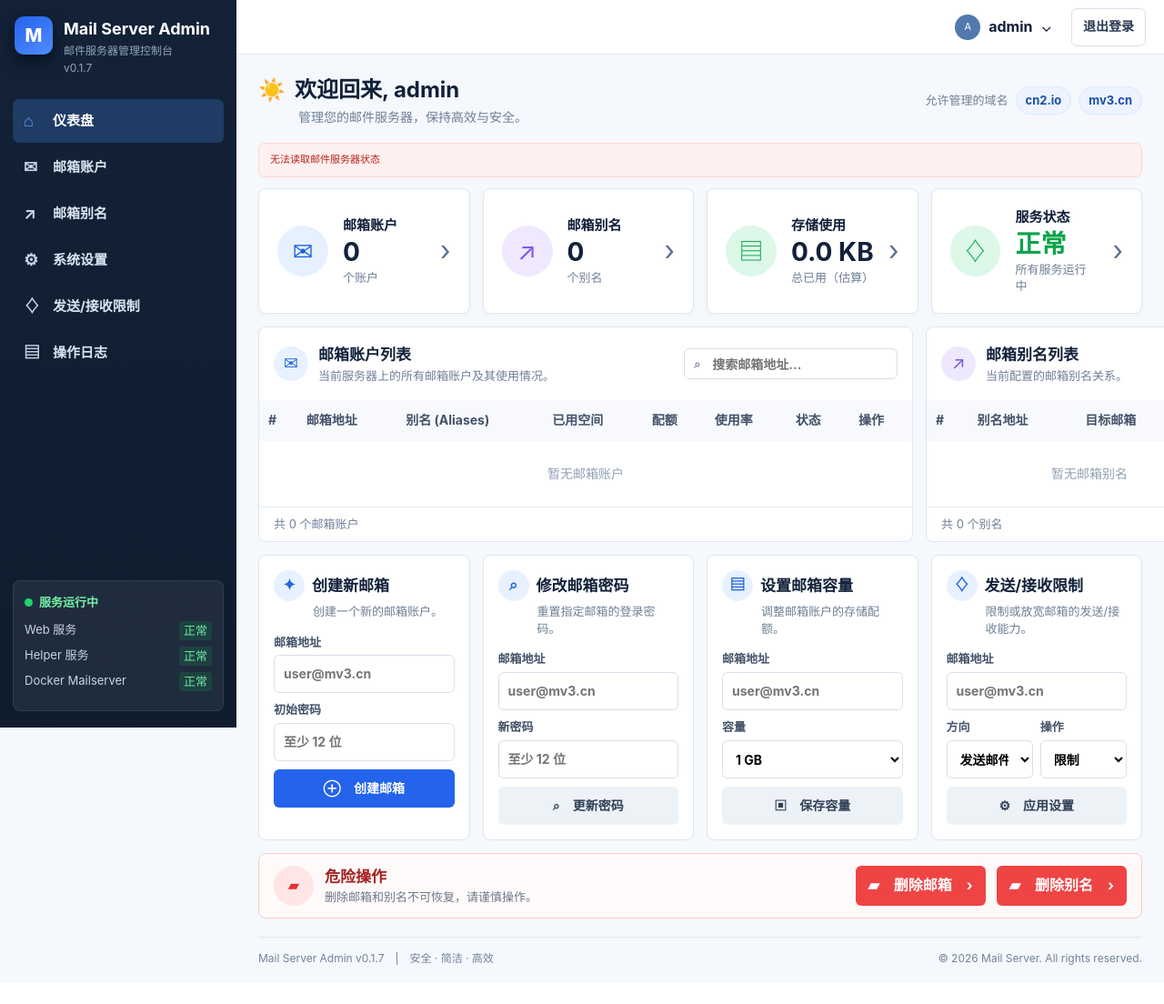
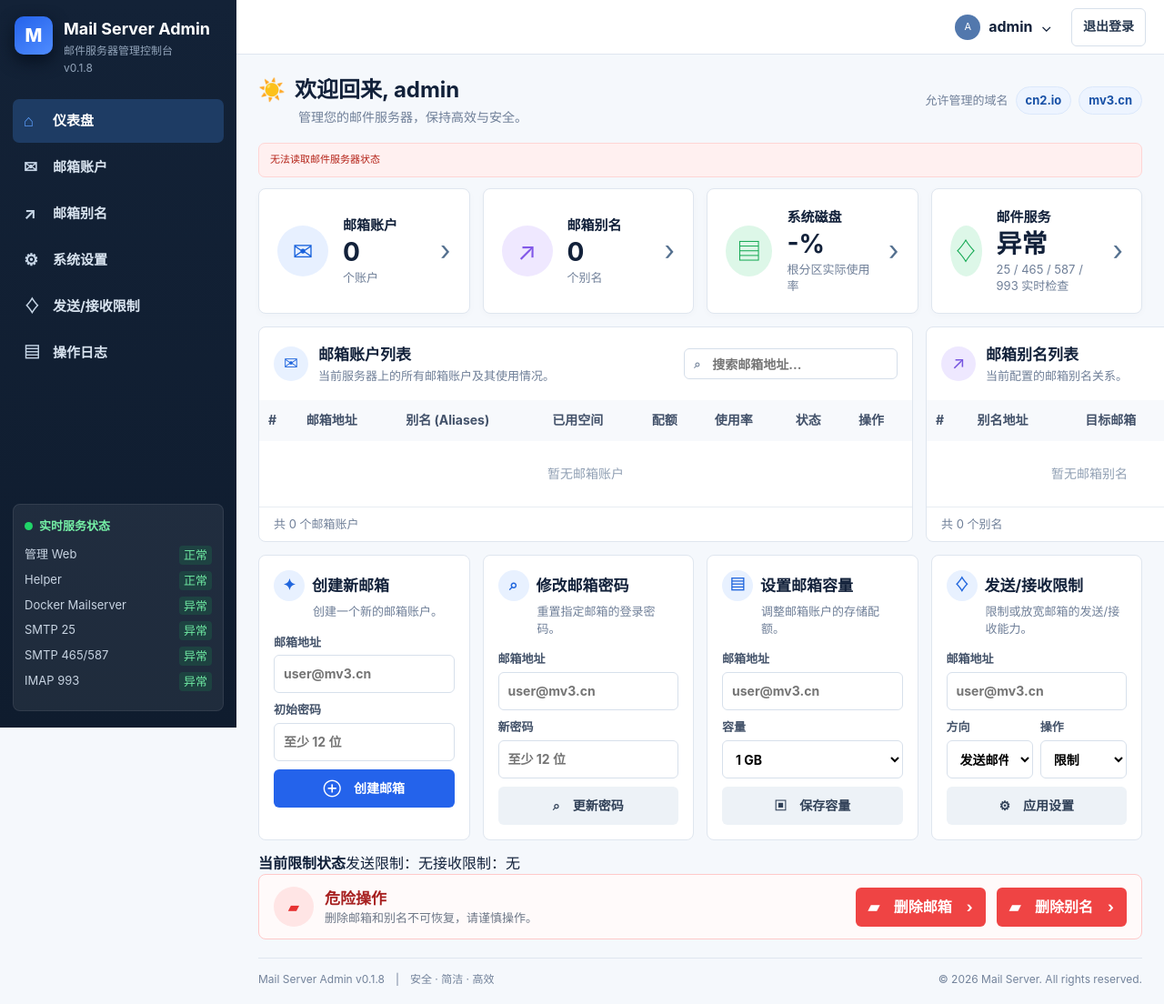
Before and after one commit to b8vipvip/mail-server, a Flask app: page / in a window 1280 px wide; the page is wider, and only the part inside the window is pictured. Shown: that part at 91% size. Before the commit the page ends 1061 px from the top of that part, so only its background shows below. Run offline with Flask 3, Linux system fonts and the light colour scheme; the visitor is signed in with stand-in values (Sample User, id 1); parts of the project's set-up code (start-up, migrations or seed data) failed here and were passed over.

Commit message:
feat: replace dashboard placeholders with real status and actionable controls

```diff
--- a/admin/templates/index.html
+++ b/admin/templates/index.html
@@ -2,16 +2,16 @@
 {% block title %}仪表盘 · Mail Server Admin{% endblock %}
 {% block body %}
 <div class="admin-sidebar">
-  <div class="side-brand"><span class="side-logo">M</span><div><strong>Mail Server Admin</strong><small>邮件服务器管理控制台</small><em>v0.1.7</em></div></div>
+  <div class="side-brand"><span class="side-logo">M</span><div><strong>Mail Server Admin</strong><small>邮件服务器管理控制台</small><em>v0.1.8</em></div></div>
   <nav>
     <a class="active" href="#dashboard"><span>⌂</span>仪表盘</a>
     <a href="#accounts"><span>✉</span>邮箱账户</a>
     <a href="#aliases"><span>↗</span>邮箱别名</a>
     <a href="#settings"><span>⚙</span>系统设置</a>
     <a href="#restrict"><span>♢</span>发送/接收限制</a>
-    <a href="#audit"><span>▤</span>操作日志</a>
+    <a href="{{url_for('audit_log')}}" target="_blank"><span>▤</span>操作日志</a>
   </nav>
-  <div class="service-card"><b><i></i>服务运行中</b><p>Web 服务 <span>正常</span></p><p>Helper 服务 <span>正常</span></p><p>Docker Mailserver <span>正常</span></p></div>
+  <div class="service-card"><b><i></i>实时服务状态</b><p>管理 Web <span>正常</span></p><p>Helper <span>正常</span></p><p>Docker Mailserver <span>{{'正常' if service_status.mailserver else '异常'}}</span></p><p>SMTP 25 <span>{{'正常' if service_status.smtp25 else '异常'}}</span></p><p>SMTP 465/587 <span>{{'正常' if service_status.smtps465 and service_status.submission587 else '异常'}}</span></p><p>IMAP 993 <span>{{'正常' if service_status.imap993 else '异常'}}</span></p></div>
 </div>
 
 <div class="admin-top"><div></div><div class="admin-user"><span class="avatar">A</span><b>admin</b><span>⌄</span>
@@ -24,19 +24,20 @@
   <div class="stats-grid">
     <div class="stat-card"><i class="stat-icon blue">✉</i><div><span>邮箱账户</span><strong>{{account_rows|length}}</strong><small>个账户</small></div><em>›</em></div>
     <div class="stat-card"><i class="stat-icon purple">↗</i><div><span>邮箱别名</span><strong>{{alias_rows|length}}</strong><small>个别名</small></div><em>›</em></div>
-    <div class="stat-card"><i class="stat-icon green">▤</i><div><span>存储使用</span><strong>{% set ns=namespace(bytes=0) %}{% for r in account_rows %}{% if r.used.endswith('K') %}{% set ns.bytes=ns.bytes+(r.used[:-1]|float)*1024 %}{% endif %}{% endfor %}{{ '%.1f'|format(ns.bytes/1024) }} KB</strong><small>总已用（估算）</small></div><em>›</em></div>
-    <div class="stat-card"><i class="stat-icon green">♢</i><div><span>服务状态</span><strong class="healthy">正常</strong><small>所有服务运行中</small></div><em>›</em></div>
+    <div class="stat-card"><i class="stat-icon green">▤</i><div><span>系统磁盘</span><strong>{{disk_status.percent|default('-')}}%</strong><small>根分区实际使用率</small></div><em>›</em></div>
+    {% set all_ok=service_status.mailserver and service_status.smtp25 and service_status.smtps465 and service_status.submission587 and service_status.imap993 %}
+    <div class="stat-card"><i class="stat-icon green">♢</i><div><span>邮件服务</span><strong class="{{'healthy' if all_ok else ''}}">{{'正常' if all_ok else '异常'}}</strong><small>25 / 465 / 587 / 993 实时检查</small></div><em>›</em></div>
   </div>
 
   <div class="lists-grid">
     <section class="dash-card" id="accounts">
       <div class="dash-title"><div><i class="mini-icon">✉</i><span><b>邮箱账户列表</b><small>当前服务器上的所有邮箱账户及其使用情况。</small></span></div><label class="search-box">⌕<input id="accountSearch" placeholder="搜索邮箱地址..."></label></div>
       <div class="table-scroll"><table class="dash-table"><thead><tr><th>#</th><th>邮箱地址</th><th>别名 (Aliases)</th><th>已用空间</th><th>配额</th><th>使用率</th><th>状态</th><th>操作</th></tr></thead><tbody id="accountBody">
-      {% for r in account_rows %}<tr><td>{{loop.index}}</td><td><b>{{r.email}}</b></td><td>{% if r.aliases %}<span class="alias-chip">{{r.aliases}}</span>{% else %}-{% endif %}</td><td>{{r.used}}</td><td>{{r.quota}}</td><td><span class="bar"><i style="width:{{r.usage|replace('%','')}}%"></i></span>{{r.usage}}</td><td><span class="ok-dot"></span>正常</td><td><button class="more-btn" type="button">•••</button></td></tr>{% else %}<tr><td colspan="8" class="empty-cell">暂无邮箱账户</td></tr>{% endfor %}
+      {% for r in account_rows %}<tr><td>{{loop.index}}</td><td><b>{{r.email}}</b></td><td>{% if r.aliases %}<span class="alias-chip">{{r.aliases}}</span>{% else %}-{% endif %}</td><td>{{r.used}}</td><td>{{r.quota}}</td><td><span class="bar"><i style="width:{{r.usage|replace('%','')}}%"></i></span>{{r.usage}}</td><td><span class="ok-dot"></span>正常</td><td><button class="more-btn account-pick" type="button" data-email="{{r.email}}" title="填入下方操作表单">选择</button></td></tr>{% else %}<tr><td colspan="8" class="empty-cell">暂无邮箱账户</td></tr>{% endfor %}
       </tbody></table></div><div class="card-foot">共 {{account_rows|length}} 个邮箱账户</div>
     </section>
     <section class="dash-card" id="aliases"><div class="dash-title"><div><i class="mini-icon purple">↗</i><span><b>邮箱别名列表</b><small>当前配置的邮箱别名关系。</small></span></div></div>
-      <div class="table-scroll"><table class="dash-table"><thead><tr><th>#</th><th>别名地址</th><th>目标邮箱</th><th>操作</th></tr></thead><tbody>{% for r in alias_rows %}<tr><td>{{loop.index}}</td><td><b class="linkish">{{r.alias}}</b></td><td>{{r.recipient}}</td><td><button class="more-btn" type="button">•••</button></td></tr>{% else %}<tr><td colspan="4" class="empty-cell">暂无邮箱别名</td></tr>{% endfor %}</tbody></table></div><div class="card-foot">共 {{alias_rows|length}} 个别名</div>
+      <div class="table-scroll"><table class="dash-table"><thead><tr><th>#</th><th>别名地址</th><th>目标邮箱</th><th>操作</th></tr></thead><tbody>{% for r in alias_rows %}<tr><td>{{loop.index}}</td><td><b class="linkish">{{r.alias}}</b></td><td>{{r.recipient}}</td><td><button class="more-btn alias-pick" type="button" data-alias="{{r.alias}}" data-recipient="{{r.recipient}}" title="用于删除该别名">选择</button></td></tr>{% else %}<tr><td colspan="4" class="empty-cell">暂无邮箱别名</td></tr>{% endfor %}</tbody></table></div><div class="card-foot">共 {{alias_rows|length}} 个别名</div>
     </section>
   </div>
 
@@ -46,9 +47,14 @@
     <section class="form-card"><h3><i>▤</i>设置邮箱容量</h3><p>调整邮箱账户的存储配额。</p><form method="post" action="{{url_for('set_quota')}}"><input type="hidden" name="_csrf" value="{{csrf_token()}}"><label>邮箱地址<input name="email" type="email" placeholder="user@mv3.cn" required></label><label>容量<select name="quota"><option value="1G">1 GB</option><option value="500M">500 MB</option><option value="2G">2 GB</option><option value="5G">5 GB</option></select></label><button class="btn btn-secondary">▣　保存容量</button></form></section>
     <section class="form-card" id="restrict"><h3><i>♢</i>发送/接收限制</h3><p>限制或放宽邮箱的发送/接收能力。</p><form method="post" action="{{url_for('restrict')}}"><input type="hidden" name="_csrf" value="{{csrf_token()}}"><label>邮箱地址<input name="email" type="email" placeholder="user@mv3.cn" required></label><div class="form-row"><label>方向<select name="direction"><option value="send">发送邮件</option><option value="receive">接收邮件</option></select></label><label>操作<select name="mode"><option value="add">限制</option><option value="del">恢复</option></select></label></div><button class="btn btn-secondary">⚙　应用设置</button></form></section>
   </div>
+  <section class="restriction-summary"><b>当前限制状态</b><span>发送限制：{{ restrictions.send if restrictions.send else '无' }}</span><span>接收限制：{{ restrictions.receive if restrictions.receive else '无' }}</span></section>
 
   <section class="danger-strip"><div><i>▰</i><span><b>危险操作</b><small>删除邮箱和别名不可恢复，请谨慎操作。</small></span></div><div><details><summary class="danger-btn">▰　删除邮箱　›</summary><form method="post" action="{{url_for('delete_account')}}"><input type="hidden" name="_csrf" value="{{csrf_token()}}"><input name="email" type="email" placeholder="邮箱地址" required><input name="confirm" placeholder="再次输入邮箱地址" required><button class="btn btn-danger">确认永久删除</button></form></details><details><summary class="danger-btn">▰　删除别名　›</summary><form method="post" action="{{url_for('delete_alias')}}"><input type="hidden" name="_csrf" value="{{csrf_token()}}"><input name="alias" type="email" placeholder="别名地址" required><input name="recipient" type="email" placeholder="目标邮箱" required><button class="btn btn-danger">确认删除别名</button></form></details></div></section>
-  <footer class="dash-footer">Mail Server Admin v0.1.7　|　安全 · 简洁 · 高效 <span>© 2026 Mail Server. All rights reserved.</span></footer>
+  <footer class="dash-footer">Mail Server Admin v0.1.8　|　安全 · 简洁 · 高效 <span>© 2026 Mail Server. All rights reserved.</span></footer>
 </div>
-<script>document.getElementById('accountSearch')?.addEventListener('input',e=>{const q=e.target.value.toLowerCase();document.querySelectorAll('#accountBody tr').forEach(r=>r.style.display=r.innerText.toLowerCase().includes(q)?'':'none')})</script>
+<script>
+document.getElementById('accountSearch')?.addEventListener('input',e=>{const q=e.target.value.toLowerCase();document.querySelectorAll('#accountBody tr').forEach(r=>r.style.display=r.innerText.toLowerCase().includes(q)?'':'none')});
+document.querySelectorAll('.account-pick').forEach(b=>b.addEventListener('click',()=>{const email=b.dataset.email;document.querySelectorAll('input[name="email"]').forEach(i=>i.value=email);document.querySelector('#settings')?.scrollIntoView({behavior:'smooth'});}));
+document.querySelectorAll('.alias-pick').forEach(b=>b.addEventListener('click',()=>{const d=document.querySelector('.danger-strip details:last-child');if(d){d.open=true;d.querySelector('input[name="alias"]').value=b.dataset.alias;d.querySelector('input[name="recipient"]').value=b.dataset.recipient;d.scrollIntoView({behavior:'smooth'});}}));
+</script>
 {% endblock %}
```
